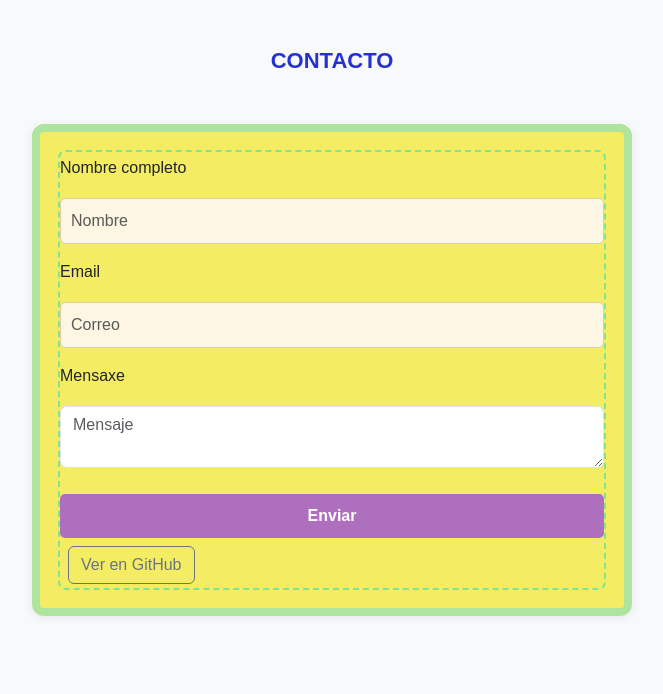
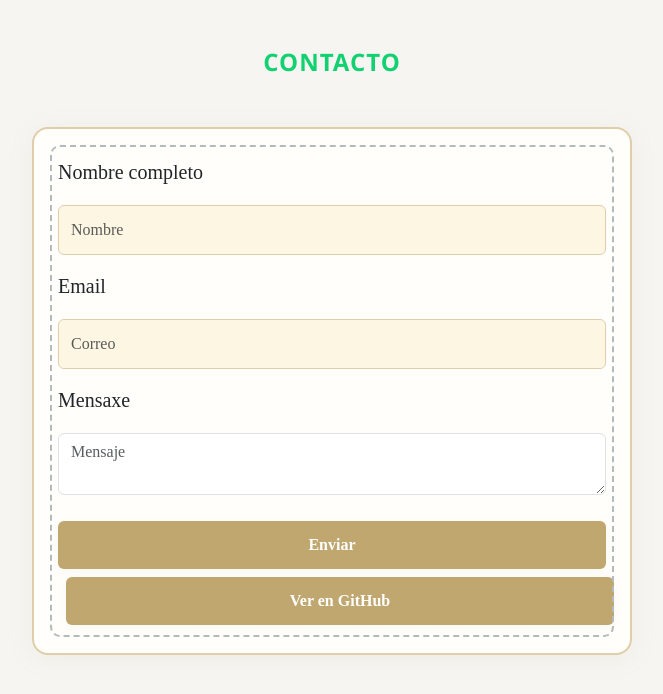
Before and after one commit to sandrac123/EXAMEN-GIT, a plain HTML site: page bootstrap-html-form/src/index.html in a window 1280 px wide. Shown: the whole page, without its empty margins (308-971 px from the left). Drawn offline with nearby package versions, Linux system fonts and the light colour scheme.

Commit message:
installacion

```diff
--- a/bootstrap-html-form/src/css/styles.css
+++ b/bootstrap-html-form/src/css/styles.css
@@ -1,53 +1,58 @@
 body {
-    background-color: #f8f9fa;
-    font-family: Arial, sans-serif;
+    background-color: #f6f5f2; /* Fondo general muy claro */
+    font-family: 'Segoe UI', Arial, sans-serif;
 }
 
 form {
     max-width: 600px;
     margin: 50px auto;
-    padding: 24px 20px;
-    border: 8px solid #aee49e;
-    border-radius: 12px;
-    background-color: #f3e80ea1;
-    box-shadow: 0 2px 10px rgba(0, 0, 0, 0.07);
+    padding: 28px 24px;
+    border: 2px solid #e0cda9; /* Borde exterior beige suave */
+    border-radius: 16px;
+    background-color: #fffefb; /* Fondo del formulario blanco cálido */
+    box-shadow: 0 4px 24px rgba(180, 170, 120, 0.10);
     position: relative;
+    font-family:'Times New Roman', Times, serif;
+    font-size: 20px
 }
 
 form::after {
     content: "";
     position: absolute;
-    top: 18px;
-    left: 18px;
-    right: 18px;
-    bottom: 18px;
-    border: 2px dashed #80e591;
-    border-radius: 8px;
+    top: 16px;
+    left: 16px;
+    right: 16px;
+    bottom: 16px;
+    border: 2px dashed #b2babb;
+    border-radius: 10px;
     pointer-events: none;
     z-index: 0;
 }
 
 h2 {
     text-align: center;
-    margin-bottom: 20px;
-    color: #2631d3;
-    font-size: 22px;
+    margin-bottom: 22px;
+    color: #11d171;
+    font-size: 24px;
     font-weight: bold;
     text-transform: uppercase;
+    letter-spacing: 1px;
 }
 
 input[type="text"],
 input[type="email"],
 textarea {
     width: 100%;
-    padding: 10px;
+    padding: 12px;
     margin: 10px 0;
-    border: 1px solid #e0cda9;
-    border-radius: 5px;
+    border: 1.5px solid #e0cda9;
+    border-radius: 6px;
     background-color: #fdf6e3;
     color: #6e5c2f;
     z-index: 1;
     position: relative;
+    font-size: 1rem;
+    transition: border-color 0.2s, background 0.2s;
 }
 
 input[type="text"]:focus,
@@ -59,24 +64,33 @@ textarea:focus {
 }
 
 input[type="submit"],
-button[type="submit"] {
-    background-color: #af6fbf;
-    color: white;
+button[type="submit"],
+a.btn {
+    background-color: #bfa76f;
+    color: #fff;
     border: none;
-    padding: 10px 15px;
-    border-radius: 5px;
+    padding: 12px 18px;
+    border-radius: 6px;
     cursor: pointer;
     width: 100%;
     font-weight: bold;
     margin-top: 10px;
-    transition: background 0.2s;
+    transition: background 0.2s, color 0.2s;
+    font-size: 1rem;
+    box-shadow: 0 2px 8px rgba(191, 167, 111, 0.08);
 }
 
 input[type="submit"]:hover,
-button[type="submit"]:hover {
+button[type="submit"]:hover,
+a.btn:hover {
     background-color: #a68b4a;
+    color: #fff;
 }
 
+.invalid-feedback {
+    color: #d9534f;
+    font-size: 0.95em;
+}
 
 @media (max-width: 600px) {
     form {
```
